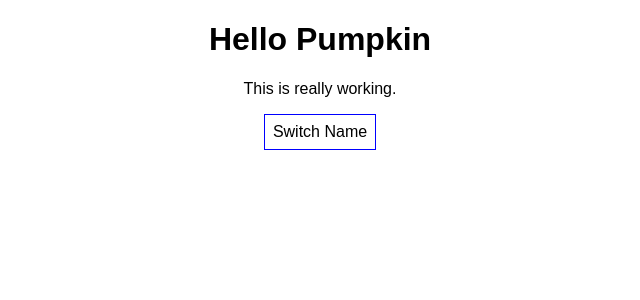
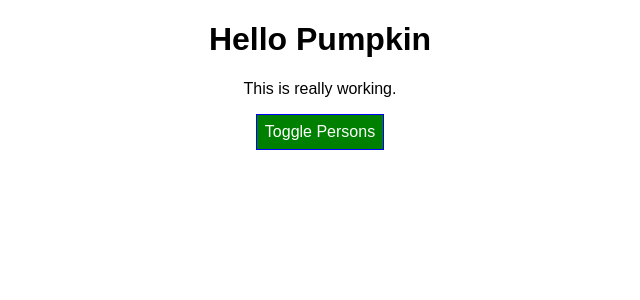
Before and after one commit to anthonyq2/react-complete-guide, a React (Create React App) app: page / in a window 1280 px wide. Shown: the top 300 px of the page, without its empty margins (320-960 px from the left). Built offline with nearby package versions, Linux system fonts and the light colour scheme.

Commit message:
Change the color of the toggle button dynamically

```diff
--- a/src/App.js
+++ b/src/App.js
@@ -36,7 +36,8 @@ class App extends Component {
 
   render() {
     const style = {
-      backgroundColor: 'white',
+      backgroundColor: 'green',
+      color: 'white',
       font: 'inherit',
       border: '1px solid blue',
       padding: '8px',
@@ -54,7 +55,9 @@ class App extends Component {
               age={person.age}/>
           })}
         </div>
-      )
+      );
+
+      style.backgroundColor = 'red';
     }
 
     return (
@@ -63,7 +66,7 @@ class App extends Component {
         <p>This is really working.</p>
         <button
           style={style}
-          onClick={this.togglePersonsHandler}>Switch Name
+          onClick={this.togglePersonsHandler}>Toggle Persons
         </button>
         {persons}
       </div>
```
Also changed, not shown: package.json (line endings or trailing spaces), 1 other file (tests, documents, lock files or other folders).
